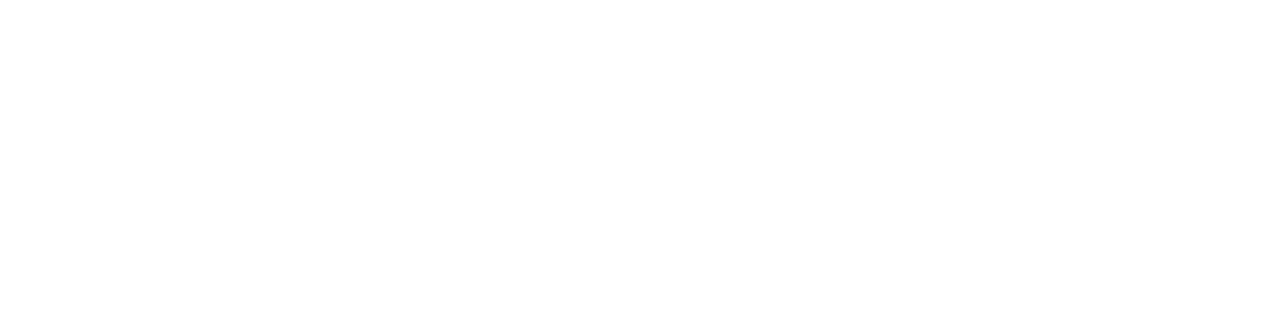
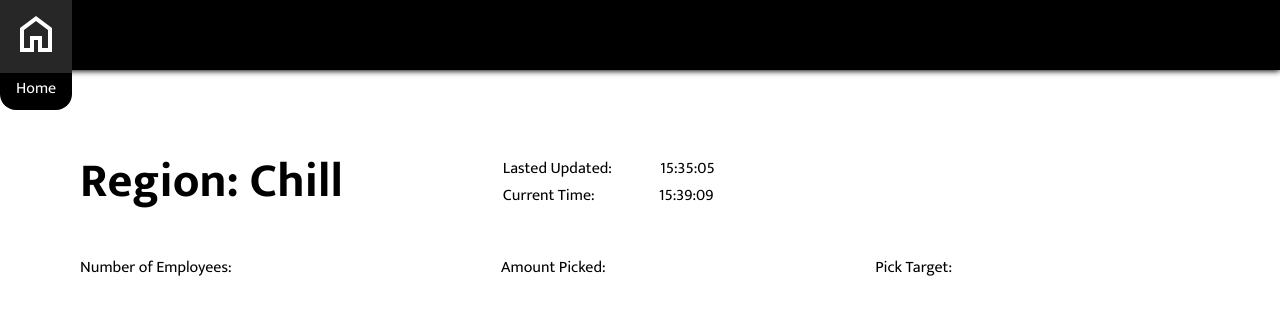
Before and after one commit to AlyaRees/PickPlanner, a plain HTML site: page index.html in a window 1280 px wide. Drawn offline with Linux system fonts and the light colour scheme.

Commit message:
Started Hoem page styling

```diff
--- a/index.html
+++ b/index.html
@@ -3,9 +3,40 @@
     <head>
         <meta charset="UTF-8">
         <meta name="viewport" content="width=device-width, initial-scale=1.0">
+        <link rel="stylesheet" href="./style.css">
         <title>PickPlanner</title>
     </head>
     <body>
-        <h1></h1>
+        <main>
+            <div class="nav-bar">
+                <button><img src="home_icon.svg" width="40px"></button>
+            </div>
+            <div class="home-label">Home</div>
+        </div>
+            <div class="section-1">
+                <h1>Region: Chill</h1>
+                <div class="info-container">
+                    <div class="subheading-up">
+                <p>Lasted Updated:</p><span id="updated">15:35:05</span>
+            </div>
+            <div class="subheading-ti">
+                <p>Current Time:</p><span id="time">15:39:09</span>
+            </div>
+            </div>
+        </div>
+        <div class="section-2">
+            <div class="info-container2">
+                <div class="subheading2">
+            <p>Number of Employees:</p>
+        </div>
+        <div class="subheading2">
+        <p>Amount Picked:</p>
+    </div>
+    <div class="subheading2">
+        <p>Pick Target:</p>
+    </div>
+        </div>
+        </div>
+    </main>
     </body>
 </html>
--- /dev/null
+++ b/style.css
@@ -0,0 +1,105 @@
+@import url('https://fonts.googleapis.com/css2?family=Kanit:ital,wght@0,100;0,200;0,300;0,400;0,500;0,600;0,700;0,800;0,900;1,100;1,200;1,300;1,400;1,500;1,600;1,700;1,800;1,900&family=Mukta:wght@200;300;400;500;600;700;800&display=swap');
+
+* {
+    margin: 0;
+    padding: 0;
+}
+
+body {
+    font-family: "Mukta", sans-serif;
+}
+
+.nav-bar {
+    background-color: black;
+    height: 70px;
+    align-items: center;
+    display: flex;
+    box-shadow: 0 0.5px 6px black;
+}
+
+button {
+    background-color: black;
+    border-style: none;
+}
+
+img {
+    align-content: center;
+    padding: 1rem;
+}
+
+img:hover {
+    transform: scale(1.2);
+    transition: transform 0.2s ease;
+    cursor: pointer;
+}
+
+button:hover {
+    background-color: hsla(0, 0%, 23%, 0.666);
+}
+
+h1 {
+    font-size: 3rem;
+    white-space: nowrap;
+}
+
+.home-label {
+    background-color: black;
+    color: white;
+    width: 2.5rem;
+    padding: 0.3rem 1rem 0.5rem 1rem;
+    border-radius: 0 0 1rem 1rem;
+}
+
+.section-1 {
+    margin: 2rem 5rem 0;
+    display: flex;
+    align-items: center;
+    justify-content: space-around;
+}
+
+.subheading-up, .subheading-ti {
+    display: flex;
+    align-items: center;
+}
+
+.subheading-up p, .subheading-ti p {
+    margin: 0 0 0 10rem;
+    white-space: nowrap;
+}
+
+.subheading-up span {
+    padding-left: 3rem;
+}
+
+.subheading-ti span {
+    padding-left: 4rem;
+}
+
+.section-2 {
+    margin: 2rem 20rem 0 4.5rem;
+    display: flex;
+    justify-content: space-around;
+    text-align: left;
+}
+
+.info-container {
+    display: flex;
+    flex-direction: column;
+    justify-content: space-between;
+    width: 100%;
+}
+
+.info-container2 {
+    display: flex;
+    justify-content: space-between;
+    width: 100%;
+}
+
+.subheading2 {
+    display: flex;
+    align-items: center;
+}
+
+.subheading2 p, .subheading2 span {
+    margin: 0 0.5rem;
+}
```
Also changed, not shown: assets/preview-desktop.png (renamed from assets/Screenshot 2024-07-31 at 16.14.15.png), home_icon.svg (added).
